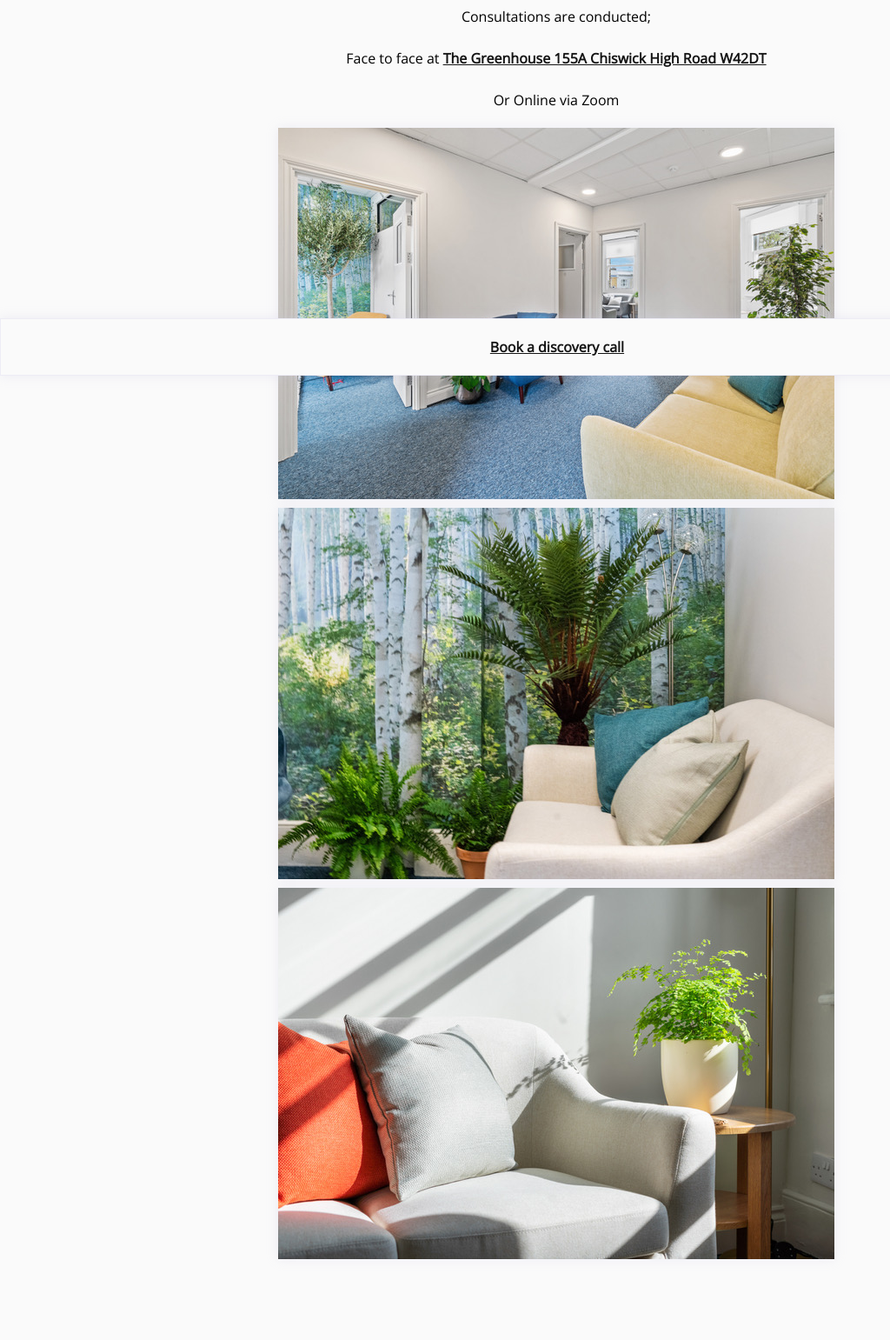
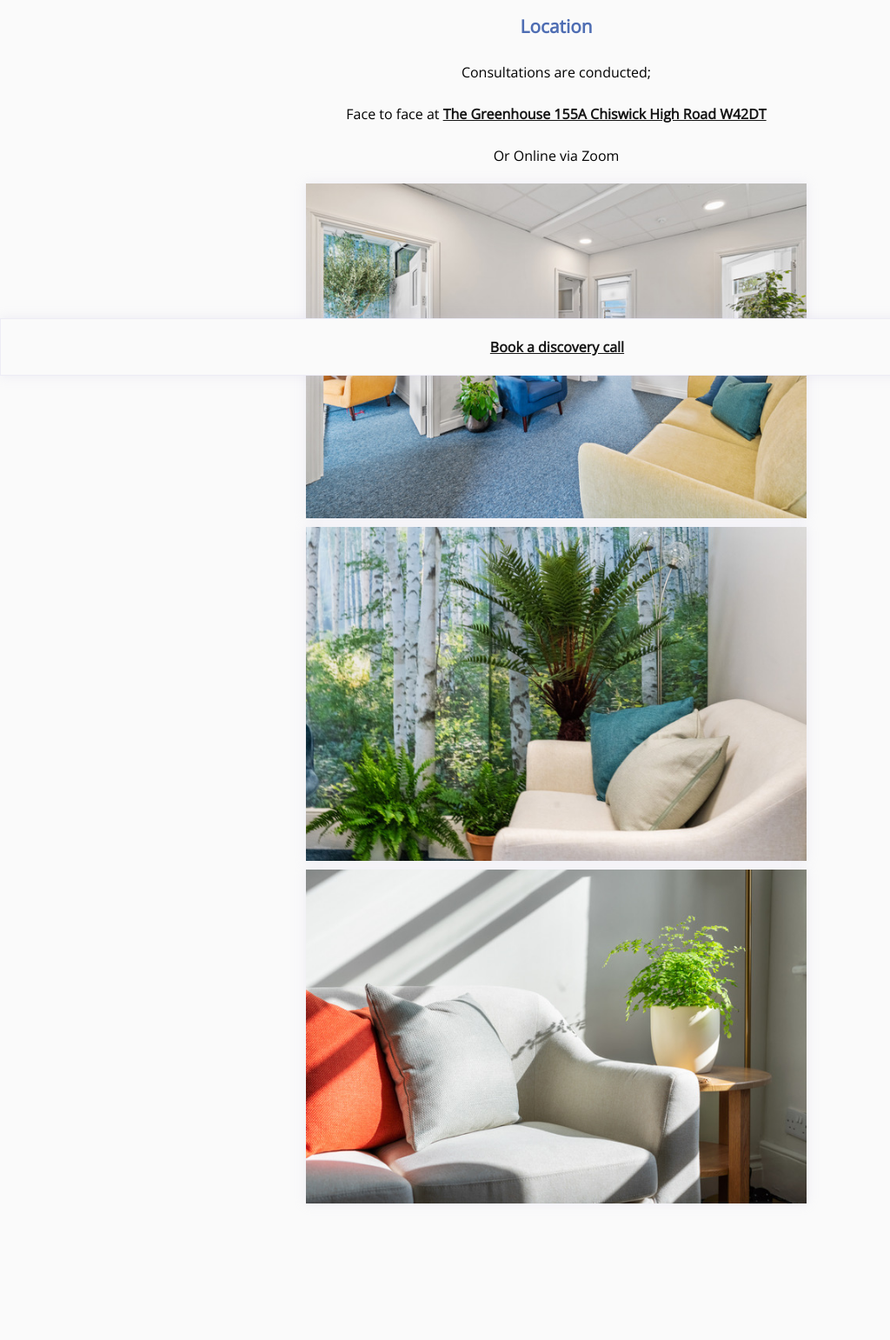
Before and after one commit to HJ959/Jo-Nutrition-Website, a website built with webpack: page dev/nutritional-therapy.html in a window 1280 px wide. Shown: the part 368-1909 px from the top of the page at 87% size, without its empty margins (0-1024 px from the left). After the commit the page ends 1855 px from the top, so only its background shows below. Built offline with nearby package versions, Linux system fonts and the light colour scheme.

Commit message:
corrected images for location

```diff
--- a/dev/nutritional-therapy.html
+++ b/dev/nutritional-therapy.html
@@ -74,11 +74,11 @@
                         155A Chiswick High Road
                         W42DT</a></p>
                 <p>Or Online via Zoom </p>
-                <img class="dropShadow" src="media/reception-1r_.png"
+                <img class="imageVenue dropShadow" src="media/reception-1r_.png"
                     alt="Image of bright open room with doors and chairs, the Greenhouse.">
-                <img class="dropShadow" src="media/06-the-woodland-room-4r.png"
+                <img class="imageVenue dropShadow" src="media/06-the-woodland-room-4r.png"
                     alt="Image of bright open room with plants, the Greenhouse.">
-                <img class="dropShadow" src="media/07-the sunshine-room-5.png"
+                <img class="imageVenue dropShadow" src="media/07-the sunshine-room-5.png"
                     alt="Image of bright open room with sunshine, the Greenhouse.">
             </div>
             <div class="navSpacer"></div>
--- a/package.json
+++ b/package.json
@@ -21,9 +21,8 @@
     "html-webpack-plugin": "^5.6.0",
     "mkdirp": "^1.0.4",
     "style-loader": "^3.3.4",
-    "tiny-slider": "^2.9.4",
     "webpack": "^5.90.1",
-    "webpack-cli": "^4.10.0",
-    "webpack-dev-server": "^4.15.1"
+    "webpack-cli": "^5.1.4",
+    "webpack-dev-server": "^5.0.1"
   }
 }
--- a/src/main.css
+++ b/src/main.css
@@ -257,3 +257,11 @@ color: var(--navy);
     }
 
 }
+
+.imageVenue {
+    width: 90%;
+    height: 90%;
+    object-fit: cover;
+    object-position: center;
+
+}
```
Also changed, not shown: dev/about.js (+1 -1 lines), dev/consultations.html (+3 -3 lines), dev/consultations.js (+1 -1 lines), dev/contact.js (+1 -1 lines), dev/eatingDisorders.js (+1 -1 lines), dev/index.js (+1 -1 lines), dev/nutritionalTherapy.js (+1 -1 lines), dev/qualifications.js (+1 -1 lines), src/consultations.html (+3 -3 lines), src/nutritional-therapy.html (+3 -3 lines), dist/about.js, dist/consultations.html, dist/consultations.js, dist/contact.js, 5 more files, 1 other file.
